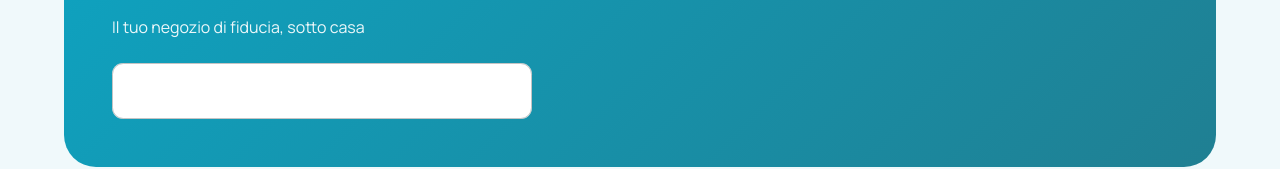
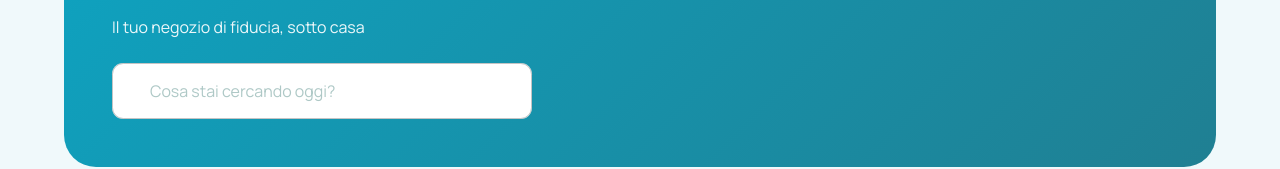
Before and after one commit to Shadypio/shop, a React (Vite) app in the folder apps/web/: page / in a window 1280 px wide. Shown: the part 247-416 px from the top of the page. Built offline with nearby package versions, Linux system fonts and the light colour scheme; no server answers; some icons are missing.

Commit message:
feat: update search input styles to enhance visibility and align with theme colors

```diff
--- a/apps/web/src/features/storefront/pages/HomePage.tsx
+++ b/apps/web/src/features/storefront/pages/HomePage.tsx
@@ -64,7 +64,10 @@ export function HomePage() {
           onChange={setQuery}
           onSubmit={handleSearchSubmit}
           placeholder="Cosa stai cercando oggi?"
-          sx={{ maxWidth: 420, '& .MuiOutlinedInput-root': { bgcolor: '#fff' } }}
+          sx={{
+            maxWidth: 420,
+            '& .MuiOutlinedInput-root': { bgcolor: '#fff', color: theme.palette.secondary.main },
+          }}
         />
       </Box>
 
```
